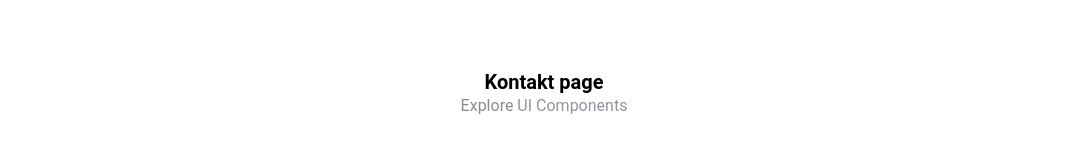
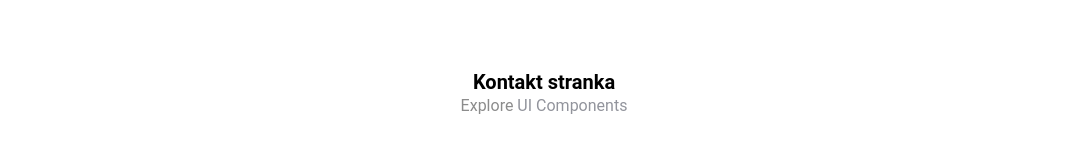
Before and after one commit to TerezaPavlikova/terezapavlikova.github.io, a React (Create React App) app: page /Kontakt in a window 1280 px wide. Shown: the part 337-490 px from the top of the page, without its empty margins (96-1183 px from the left). Built offline with nearby package versions, Linux system fonts and the light colour scheme.

Commit message:
kontakt stranka

```diff
--- a/src/pages/Kontakt.tsx
+++ b/src/pages/Kontakt.tsx
@@ -4,7 +4,7 @@ import './Kontakt.css';
 
 const Kontakt: React.FC = () => {
   return (
-    <ExploreContainer name="Kontakt page" />
+    <ExploreContainer name="Kontakt stranka" />
   );
 };
 
```
